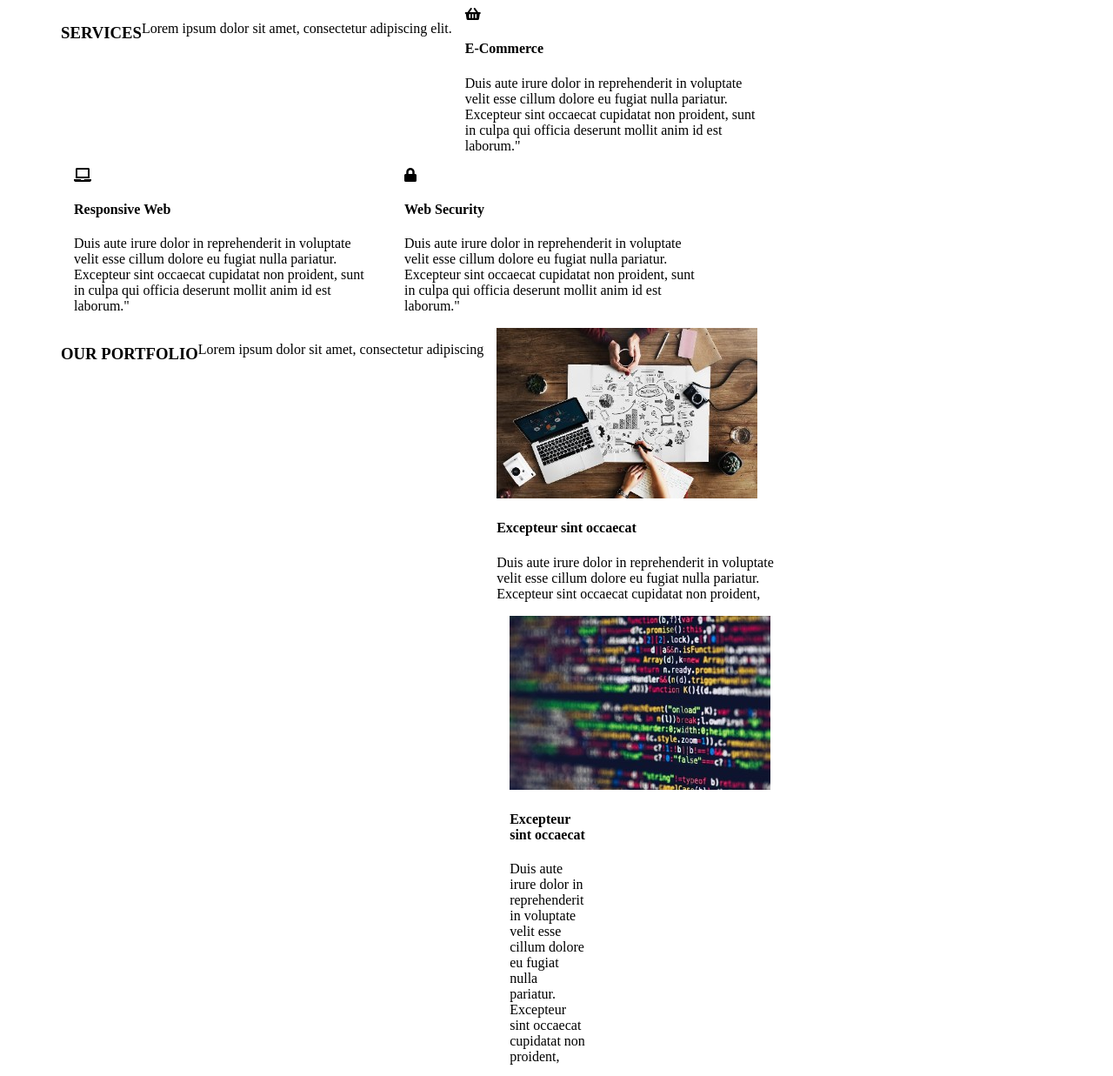
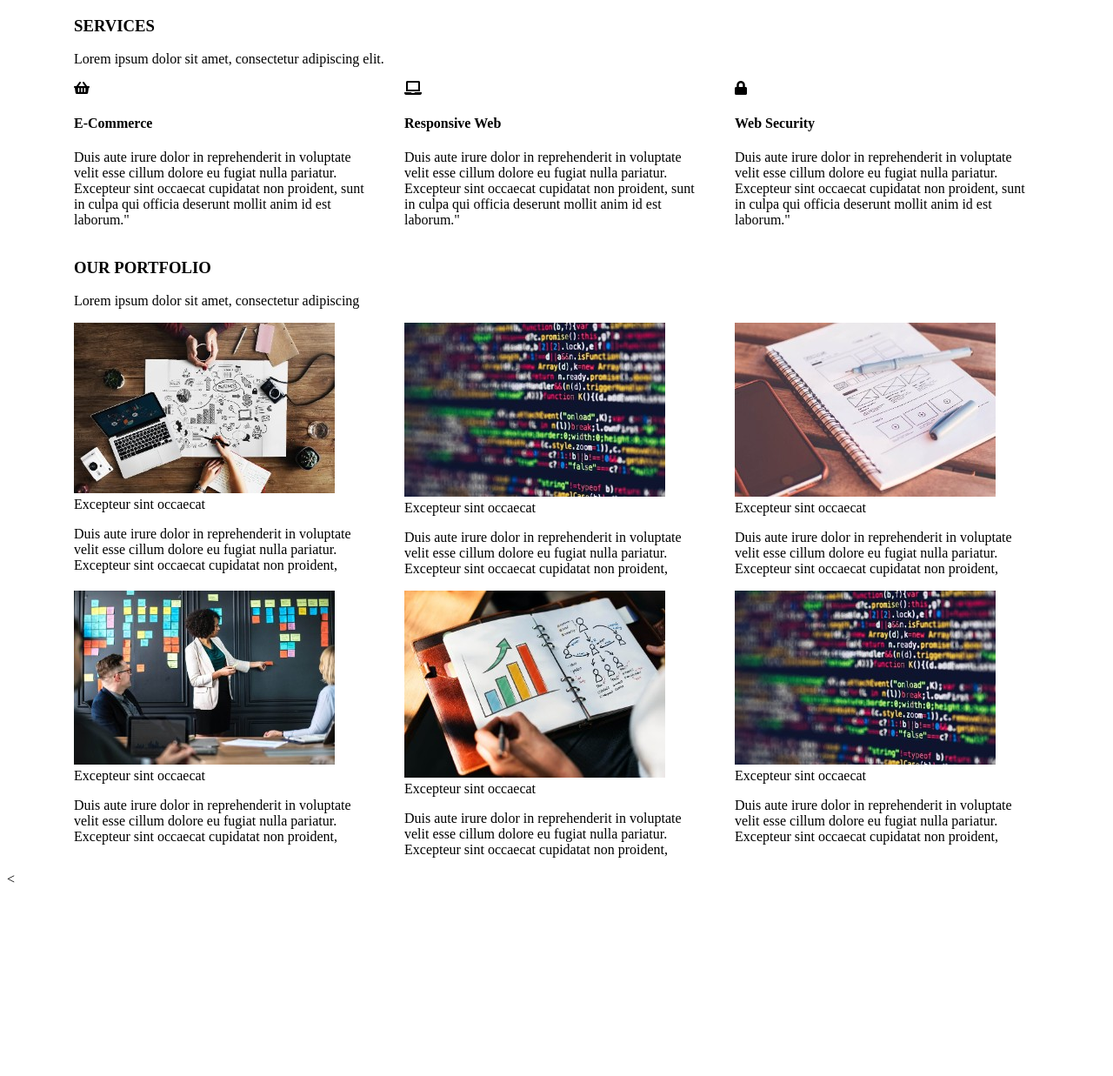
Before and after one commit to JoannaBiedron/zadanie-z-task-runnerem, a website: page index.html in a window 1280 px wide. Shown: the top 1237 px of the page at 87% size. After the commit the page ends 1028 px from the top, so only its background shows below. Drawn offline with Linux system fonts and the light colour scheme.

Commit message:
Change html code

```diff
--- a/index.html
+++ b/index.html
@@ -16,91 +16,84 @@
 
       </div>
     </header>
-    <section class="section-one">
-      <div class="container">
+      <div class="container section-one">
+        <h3>SERVICES</h3>
+        <p>Lorem ipsum dolor sit amet, consectetur adipiscing elit.</p>
         <div class="row">
-          <h3>SERVICES</h3>
-          <p>Lorem ipsum dolor sit amet, consectetur adipiscing elit.</p>
-          <div class="col-sm-12 col-md-12 col-lg-4">
+
+          <div class="col-sm-12 col-md-4 col-xl-4">
             <i class="fas fa-shopping-basket"></i>
             <h4>E-Commerce</h4>
             <p>Duis aute irure dolor in reprehenderit in voluptate velit esse cillum dolore eu fugiat nulla pariatur. Excepteur sint occaecat cupidatat non proident, sunt in culpa qui officia deserunt mollit anim id est laborum."</p>
           </div>
-          <div class="col-sm-12 col-md-12 col-lg-4">
+          <div class="col-sm-12 col-md-4 col-xl-4">
             <i class="fas fa-laptop"></i>
             <h4>Responsive Web</h4>
             <p>Duis aute irure dolor in reprehenderit in voluptate velit esse cillum dolore eu fugiat nulla pariatur. Excepteur sint occaecat cupidatat non proident, sunt in culpa qui officia deserunt mollit anim id est laborum."</p>
           </div>
-          <div class="col-sm-12 col-md-12 col-lg-4">
+          <div class="col-sm-12 col-md-4 col-xl-4">
             <i class="fas fa-lock"></i>
             <h4>Web Security</h4>
             <p>Duis aute irure dolor in reprehenderit in voluptate velit esse cillum dolore eu fugiat nulla pariatur. Excepteur sint occaecat cupidatat non proident, sunt in culpa qui officia deserunt mollit anim id est laborum."</p>
           </div>
         </div>
       </div>
-    </section>
-    <section class="section-two">
-      <div class="container">
+      <div class="container section-two">
+        <h3>OUR PORTFOLIO</h3>
+        <p>Lorem ipsum dolor sit amet, consectetur adipiscing </p>
         <div class="row">
-          <h3>OUR PORTFOLIO</h3>
-          <p>Lorem ipsum dolor sit amet, consectetur adipiscing </p>
-          <div class="col-sm-12 md-6 col-lg-4">
-            <div class="image">
+
+          <div class="col-sm-12 col-md-6 col-xl-4">
+
               <img src="images/img6.jpg"
-            </div>
-            <div class="image-description">
+
               <h4>Excepteur sint occaecat</h4>
               <p> Duis aute irure dolor in reprehenderit in voluptate velit esse cillum dolore eu fugiat nulla pariatur. Excepteur sint occaecat cupidatat non proident,</p>
-            </div>
+
           </div>
-          <div class="col-sm-12 md-6 col-lg-4">
-            <div class="image">
+          <div class="col-sm-12 col-md-6 col-xl-4">
+
               <img src="images/img5.jpg"
-            </div>
-            <div class="image-description">
+
+
               <h4>Excepteur sint occaecat</h4>
               <p> Duis aute irure dolor in reprehenderit in voluptate velit esse cillum dolore eu fugiat nulla pariatur. Excepteur sint occaecat cupidatat non proident,</p>
-            </div>
+
           </div>
-          <div class="col-sm-12 md-6 col-lg-4">
-            <div class="image">
+          <div class="col-sm-12 col-md-6 col-xl-4">
+
               <img src="images/img3.jpg"
-            </div>
-            <div class="image-description">
+
               <h4>Excepteur sint occaecat</h4>
               <p> Duis aute irure dolor in reprehenderit in voluptate velit esse cillum dolore eu fugiat nulla pariatur. Excepteur sint occaecat cupidatat non proident,</p>
-            </div>
+
           </div>
-          <div class="col-sm-12 md-6 col-lg-4">
-            <div class="image">
+          <div class="col-sm-12 col-md-6 col-xl-4">
+
               <img src="images/img7.jpg"
-            </div>
-            <div class="image-description">
+
               <h4>Excepteur sint occaecat</h4>
               <p> Duis aute irure dolor in reprehenderit in voluptate velit esse cillum dolore eu fugiat nulla pariatur. Excepteur sint occaecat cupidatat non proident,</p>
-            </div>
+
           </div>
-          <div class="col-sm-12 md-6 col-lg-4">
-            <div class="image">
+          <div class="col-sm-12 col-md-6 col-xl-4">
+
               <img src="images/img8.jpg"
-            </div>
-            <div class="image-description">
+
               <h4>Excepteur sint occaecat</h4>
               <p> Duis aute irure dolor in reprehenderit in voluptate velit esse cillum dolore eu fugiat nulla pariatur. Excepteur sint occaecat cupidatat non proident,</p>
-            </div>
+
           </div>
-          <div class="col-sm-12 md-6 col-lg-4">
-            <div class="image">
+          <div class="col-sm-12 col-md-6 col-xl-4">
+
               <img src="images/img5.jpg"
-            </div>
-            <div class="image-description">
+
               <h4>Excepteur sint occaecat</h4>
               <p> Duis aute irure dolor in reprehenderit in voluptate velit esse cillum dolore eu fugiat nulla pariatur. Excepteur sint occaecat cupidatat non proident,</p>
-            </div>
+
           </div>
         </div>
       </div>
-    </section>
     <<footer>
     </footer>
   </body>
```
